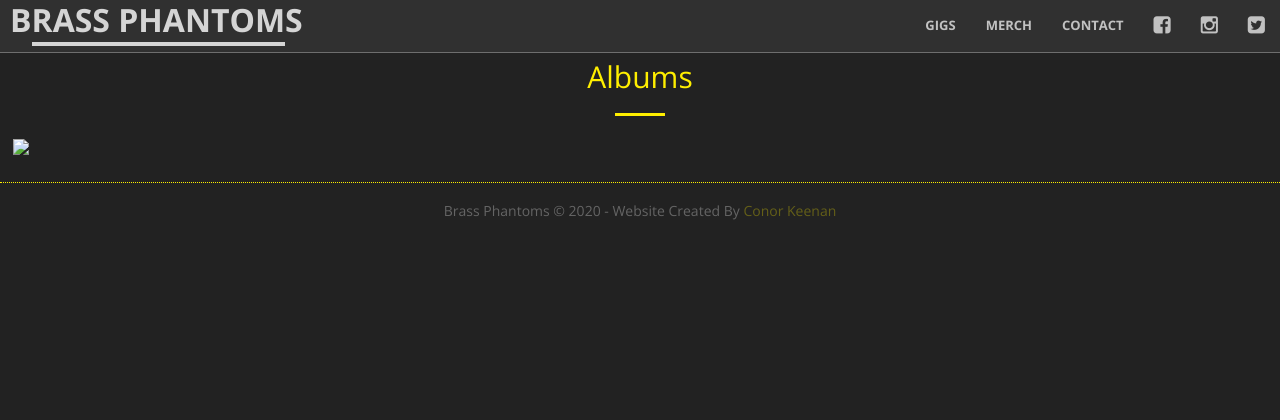
After one commit to Conork23/BrassPhantoms, a Django app: template band/templates/band/merch.html in a window 1280 px wide. The commit adds this page. Shown: the top 420 px of the page. Run offline with Django 3.2, Linux system fonts and the light colour scheme; the template is opened without the code that fills it: most values are stand-ins (such as "Sample title", 1, 10 or a date in 2020); style sheets or scripts are compiled from the project's sources; some libraries are stand-ins or nearby versions.

Commit message:
Added in Merch Page (Listen Functionality still needs to be added).

```diff
--- a/band/admin.py
+++ b/band/admin.py
@@ -1,5 +1,7 @@
 from django.contrib import admin
-from band.models import Video
+from band.models import Video, Album
 
 admin.site.register(Video)
+admin.site.register(Album)
+
 # Register your models here.
--- a/band/static/band/css/creative.css
+++ b/band/static/band/css/creative.css
@@ -501,3 +501,47 @@ body {
   width: 100%;
   height: 100%;
 }
+.allAlbums {
+  margin: 60px 20px 10px 20px;
+}
+.allAlbums .album {
+  padding: 0px 8px 16px 8px;
+}
+.allAlbums .album .imgContainer {
+  position: relative;
+}
+.allAlbums .album .imgContainer:hover .underlay {
+  position: absolute;
+  width: 100%;
+  height: 100%;
+  opacity: 0;
+  background-color: #FFEF00;
+  opacity: 0.3;
+}
+.allAlbums .album .imgContainer .overlay {
+  text-align: center;
+  cursor: pointer;
+  position: absolute;
+  width: 100%;
+  height: 50%;
+  opacity: 0;
+}
+.allAlbums .album .imgContainer .overlay h2 {
+  position: absolute;
+  font-size: 2em;
+  top: 25%;
+  left: 25%;
+  right: 25%;
+  color: black;
+  font-weight: bolder;
+}
+.allAlbums .album .imgContainer .overlay.overlayBottom {
+  top: 50%;
+}
+.allAlbums .album .imgContainer .overlay:hover {
+  background-color: #FFEF00;
+  opacity: 0.4;
+}
+.allAlbums .album .imgContainer .albumImg {
+  width: 100%;
+}
--- a/band/static/band/less/creative.less
+++ b/band/static/band/less/creative.less
@@ -450,3 +450,54 @@ body {
 }
 
 }
+
+.allAlbums{
+    margin: 60px 20px 10px 20px;
+.album{
+        padding: 0px 8px 16px 8px;
+
+    .imgContainer{
+        position: relative;
+        &:hover{
+
+        .underlay{
+        position: absolute;
+        width: 100%;
+        height: 100%;
+        opacity: 0;
+        background-color: @theme-primary;
+        opacity: 0.3;
+        }
+        }
+    .overlay{
+         h2{
+            position: absolute;
+            font-size: 2em;
+            top: 25%;
+            left: 25%;
+            right: 25%;
+            color: black;
+            font-weight: bolder;
+         }
+        text-align: center;
+        cursor: pointer;
+        position: absolute;
+        width: 100%;
+        height: 50%;
+        opacity: 0;
+
+        &.overlayBottom{
+            top:50%;
+        }
+         &:hover{
+            background-color: @theme-primary;
+            opacity: 0.4;
+         }
+    }
+
+    .albumImg{
+        width:100%
+    }
+    }
+}
+}
--- /dev/null
+++ b/band/templates/band/includes/albums.html
@@ -0,0 +1,30 @@
+{% load staticfiles %}
+
+<div class="allAlbums">
+			<center>
+            <h2 class="primary">Albums</h2>
+            <hr class="primary">
+            </center>
+	<div class="row">
+
+		{% for a in album %}
+
+		<div class="col col-md-3 album">
+			<div class="imgContainer">
+			<div class="underlay"></div>
+				<a href="{{ a.buyLink }}" target="_blank">
+					<div class="overlay">
+						<h2 class="buylbl">Listen</h2>
+					</div>
+				</a>
+				<a href="{{ a.buyLink }}" target="_blank">
+					<div class="overlay overlayBottom">
+						<h2 class="buylbl">Buy Now</h2>
+					</div>
+				</a>
+				<img  class="albumImg" src="{{ a.url }}"/>
+			</div>
+		</div>
+
+		{% endfor %}
+		</div></div>
--- a/band/templates/band/includes/vidHome.html
+++ b/band/templates/band/includes/vidHome.html
@@ -2,7 +2,7 @@
         <div class="container">
             <div class="row">
             <center>
-            <h2 class="primary">Latest News</h3>
+            <h2 class="primary">Latest News</h2>
             <hr class="primary">
             </center>
                <div class="col col-md-3 twtr">
--- a/band/templates/band/layout.html
+++ b/band/templates/band/layout.html
@@ -47,7 +47,7 @@
             <span class="icon-bar"></span>
             <span class="icon-bar"></span>
         </button>
-        <a class="navbar-brand page-scroll" href="#page-top">B<span class="underline">rass Phantom</span>s</a>
+        <a class="navbar-brand page-scroll" href="/">B<span class="underline">rass Phantom</span>s</a>
     </div>
 
     <!-- Collect the nav links, forms, and other content for toggling -->
@@ -57,19 +57,19 @@
                 <a class="page-scroll" href="#about">Gigs</a>
             </li>
             <li>
-                <a class="page-scroll" href="#services">Merch</a>
+                <a class="page-scroll" href="/merch">Merch</a>
             </li>
             <li>
                 <a class="page-scroll" href="#contact">Contact</a>
             </li>
             <li >
-                <a class="ff" href='#'><i class="fa fa-facebook-square"></i></a>
+                <a class="ff" href='https://www.facebook.com/officialriff/' target="_blank"><i class="fa fa-facebook-square"></i></a>
             </li>
             <li >
-                <a class="fi" href='#'><i class="fa fa-instagram"></i></a>
+                <a class="fi" href='https://www.instagram.com/brassphantoms/' target="_blank"><i class="fa fa-instagram"></i></a>
             </li>
             <li class="last" >
-                <a class="ft" href='https://twitter.com/BrassPhantoms'><i class="fa fa-twitter-square"></i></a>
+                <a class="ft" href='https://twitter.com/BrassPhantoms' target="_blank"><i class="fa fa-twitter-square"></i></a>
             </li>
 
         </ul>
--- /dev/null
+++ b/band/templates/band/merch.html
@@ -0,0 +1,8 @@
+{% extends "band/layout.html" %}
+
+{% block content %}
+
+	{% include 'band/includes/albums.html' %}
+
+
+{% endblock %}
--- a/band/urls.py
+++ b/band/urls.py
@@ -2,5 +2,6 @@ from django.conf.urls import url, include
 from . import views
 
 urlpatterns = [
-    url(r'^$', views.index, name='index')
+    url(r'^$', views.index, name='index'),
+    url(r'^merch$', views.merch, name='merch')
 ]
```
Also changed, not shown: band/models.py (+8 -0 lines), band/views.py (+7 -1 lines), band/migrations/0005_albums.py (added), band/migrations/0006_auto_20160607_2023.py (added), band/static/band/img/portfolio/1.jpg (deleted), band/static/band/img/portfolio/2.jpg (deleted), band/static/band/img/portfolio/3.jpg (deleted), band/static/band/img/portfolio/4.jpg (deleted), band/static/band/img/portfolio/5.jpg (deleted), band/static/band/img/portfolio/6.jpg (deleted).
